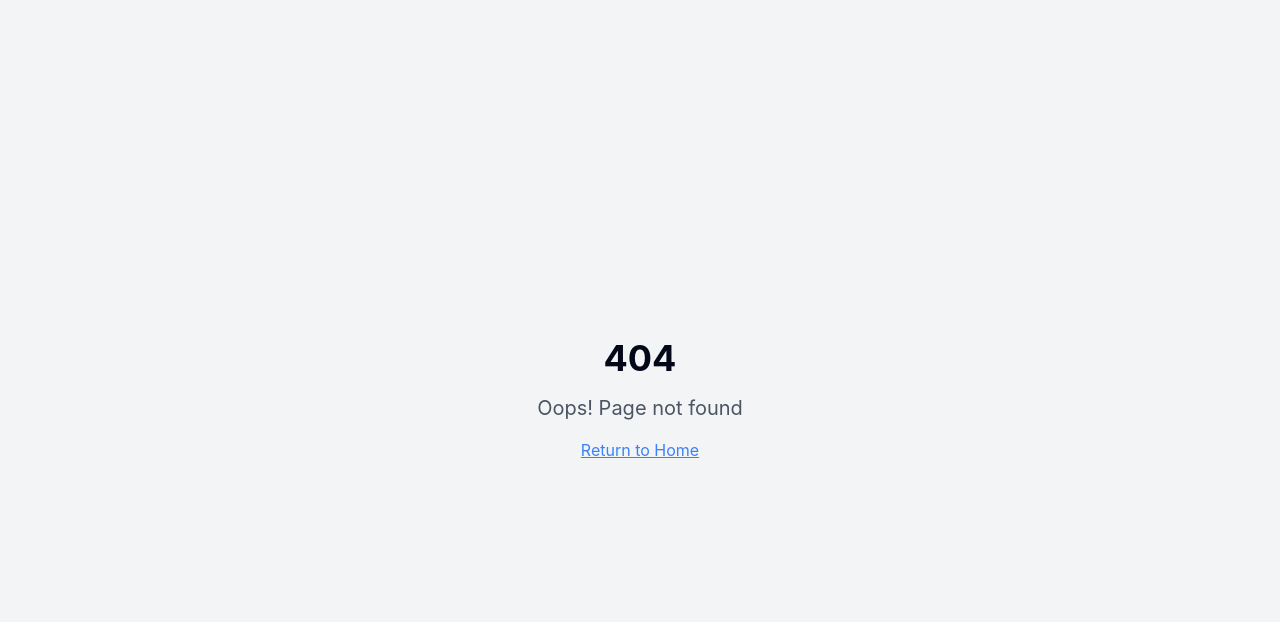
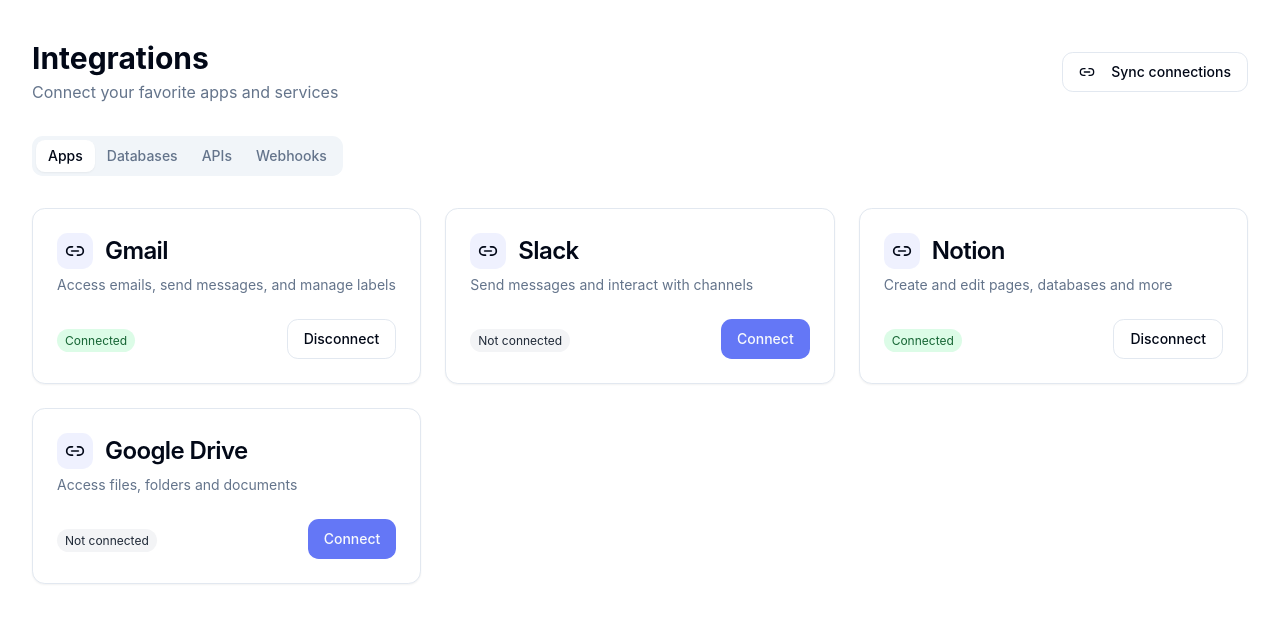
Before and after one commit to muditchopra20/float-automation-hub, a React (Vite) app: page /integrations in a window 1280 px wide. Before the commit this address had no page. Shown: the top 622 px of the page. Built offline with nearby package versions, Linux system fonts and the light colour scheme.

Commit message:
Fix: Integrations page not working
The integrations page was not working. This commit addresses the issue.

```diff
--- a/src/App.tsx
+++ b/src/App.tsx
@@ -13,6 +13,7 @@ import Dashboard from "./pages/Dashboard";
 import Builder from "./pages/Builder";
 import Workflows from "./pages/Workflows";
 import Agents from "./pages/Agents";
+import Integrations from "./pages/Integrations";
 import NotFound from "./pages/NotFound";
 
 const queryClient = new QueryClient();
@@ -31,6 +32,7 @@ const App = () => (
           <Route path="/builder" element={<Builder />} />
           <Route path="/workflows" element={<Workflows />} />
           <Route path="/agents" element={<Agents />} />
+          <Route path="/integrations" element={<Integrations />} />
           {/* ADD ALL CUSTOM ROUTES ABOVE THE CATCH-ALL "*" ROUTE */}
           <Route path="*" element={<NotFound />} />
         </Routes>
--- /dev/null
+++ b/src/pages/Integrations.tsx
@@ -0,0 +1,208 @@
+
+import React from "react";
+import { Button } from "@/components/ui/button";
+import { Card, CardContent, CardDescription, CardFooter, CardHeader, CardTitle } from "@/components/ui/card";
+import { Input } from "@/components/ui/input";
+import { Label } from "@/components/ui/label";
+import { Tabs, TabsContent, TabsList, TabsTrigger } from "@/components/ui/tabs";
+import { Link2, Database, Server, Webhook } from "lucide-react";
+import { useToast } from "@/hooks/use-toast";
+
+const Integrations = () => {
+  const { toast } = useToast();
+
+  const handleConnect = (integration: string) => {
+    toast({
+      title: "Connection initiated",
+      description: `Connecting to ${integration}...`,
+    });
+  };
+
+  return (
+    <div className="container mx-auto py-10">
+      <div className="flex justify-between items-center mb-8">
+        <div>
+          <h1 className="text-3xl font-bold">Integrations</h1>
+          <p className="text-muted-foreground mt-1">Connect your favorite apps and services</p>
+        </div>
+        <Button variant="outline">
+          <Link2 className="h-4 w-4 mr-2" />
+          Sync connections
+        </Button>
+      </div>
+
+      <Tabs defaultValue="apps" className="w-full">
+        <TabsList className="mb-6">
+          <TabsTrigger value="apps">Apps</TabsTrigger>
+          <TabsTrigger value="databases">Databases</TabsTrigger>
+          <TabsTrigger value="apis">APIs</TabsTrigger>
+          <TabsTrigger value="webhooks">Webhooks</TabsTrigger>
+        </TabsList>
+
+        <TabsContent value="apps" className="space-y-6">
+          <div className="grid grid-cols-1 md:grid-cols-2 lg:grid-cols-3 gap-6">
+            <IntegrationCard
+              name="Gmail"
+              description="Access emails, send messages, and manage labels"
+              icon={<Link2 className="h-5 w-5" />}
+              status="connected"
+              onConnect={() => handleConnect("Gmail")}
+            />
+            <IntegrationCard
+              name="Slack"
+              description="Send messages and interact with channels"
+              icon={<Link2 className="h-5 w-5" />}
+              status="not_connected"
+              onConnect={() => handleConnect("Slack")}
+            />
+            <IntegrationCard
+              name="Notion"
+              description="Create and edit pages, databases and more"
+              icon={<Link2 className="h-5 w-5" />}
+              status="connected"
+              onConnect={() => handleConnect("Notion")}
+            />
+            <IntegrationCard
+              name="Google Drive"
+              description="Access files, folders and documents"
+              icon={<Link2 className="h-5 w-5" />}
+              status="not_connected"
+              onConnect={() => handleConnect("Google Drive")}
+            />
+          </div>
+        </TabsContent>
+
+        <TabsContent value="databases" className="space-y-6">
+          <div className="grid grid-cols-1 md:grid-cols-2 lg:grid-cols-3 gap-6">
+            <IntegrationCard
+              name="Postgres"
+              description="Connect to PostgreSQL databases"
+              icon={<Database className="h-5 w-5" />}
+              status="not_connected"
+              onConnect={() => handleConnect("Postgres")}
+            />
+            <IntegrationCard
+              name="MongoDB"
+              description="Connect to MongoDB instances"
+              icon={<Database className="h-5 w-5" />}
+              status="not_connected"
+              onConnect={() => handleConnect("MongoDB")}
+            />
+            <IntegrationCard
+              name="Supabase"
+              description="Use Supabase for database and authentication"
+              icon={<Database className="h-5 w-5" />}
+              status="not_connected"
+              onConnect={() => handleConnect("Supabase")}
+            />
+          </div>
+        </TabsContent>
+
+        <TabsContent value="apis" className="space-y-6">
+          <div className="grid grid-cols-1 md:grid-cols-2 lg:grid-cols-3 gap-6">
+            <IntegrationCard
+              name="OpenAI"
+              description="Access GPT models and other AI capabilities"
+              icon={<Server className="h-5 w-5" />}
+              status="not_connected"
+              onConnect={() => handleConnect("OpenAI")}
+            />
+            <IntegrationCard
+              name="Stripe"
+              description="Process payments and manage subscriptions"
+              icon={<Server className="h-5 w-5" />}
+              status="not_connected"
+              onConnect={() => handleConnect("Stripe")}
+            />
+            <IntegrationCard
+              name="Custom API"
+              description="Connect to any API with a custom endpoint"
+              icon={<Server className="h-5 w-5" />}
+              status="not_connected"
+              onConnect={() => handleConnect("Custom API")}
+            />
+          </div>
+        </TabsContent>
+
+        <TabsContent value="webhooks" className="space-y-6">
+          <div className="grid grid-cols-1 gap-6 max-w-3xl mx-auto">
+            <Card>
+              <CardHeader>
+                <CardTitle className="flex items-center">
+                  <Webhook className="h-5 w-5 mr-2" />
+                  Zapier Webhook
+                </CardTitle>
+                <CardDescription>Connect Flo AI to Zapier via a webhook URL</CardDescription>
+              </CardHeader>
+              <CardContent>
+                <form>
+                  <div className="grid gap-4">
+                    <div className="grid gap-2">
+                      <Label htmlFor="webhook-url">Webhook URL</Label>
+                      <Input id="webhook-url" placeholder="https://hooks.zapier.com/..." />
+                    </div>
+                  </div>
+                </form>
+              </CardContent>
+              <CardFooter className="flex justify-between">
+                <Button variant="outline">Test connection</Button>
+                <Button onClick={() => handleConnect("Zapier")}>Save webhook</Button>
+              </CardFooter>
+            </Card>
+          </div>
+        </TabsContent>
+      </Tabs>
+    </div>
+  );
+};
+
+interface IntegrationCardProps {
+  name: string;
+  description: string;
+  icon: React.ReactNode;
+  status: "connected" | "not_connected";
+  onConnect: () => void;
+}
+
+const IntegrationCard: React.FC<IntegrationCardProps> = ({
+  name,
+  description,
+  icon,
+  status,
+  onConnect,
+}) => {
+  return (
+    <Card>
+      <CardHeader>
+        <CardTitle className="flex items-center">
+          <div className="bg-primary/10 p-2 rounded-md mr-3">
+            {icon}
+          </div>
+          {name}
+        </CardTitle>
+        <CardDescription>{description}</CardDescription>
+      </CardHeader>
+      <CardFooter className="flex justify-between">
+        <div>
+          {status === "connected" ? (
+            <span className="text-xs bg-green-100 text-green-800 px-2 py-1 rounded-full">
+              Connected
+            </span>
+          ) : (
+            <span className="text-xs bg-gray-100 text-gray-800 px-2 py-1 rounded-full">
+              Not connected
+            </span>
+          )}
+        </div>
+        <Button
+          variant={status === "connected" ? "outline" : "default"}
+          onClick={onConnect}
+        >
+          {status === "connected" ? "Disconnect" : "Connect"}
+        </Button>
+      </CardFooter>
+    </Card>
+  );
+};
+
+export default Integrations;
```
